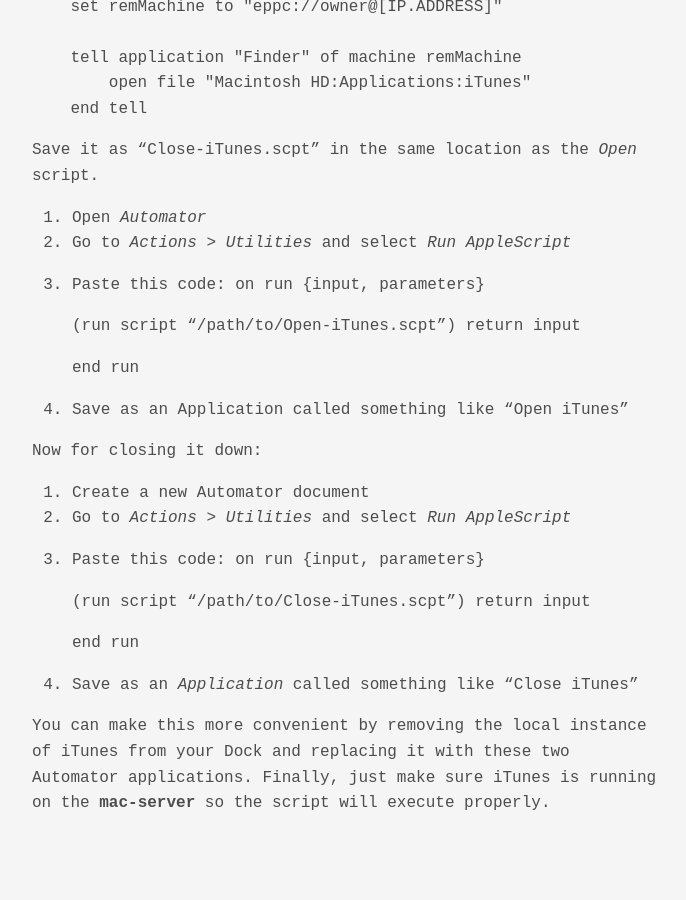
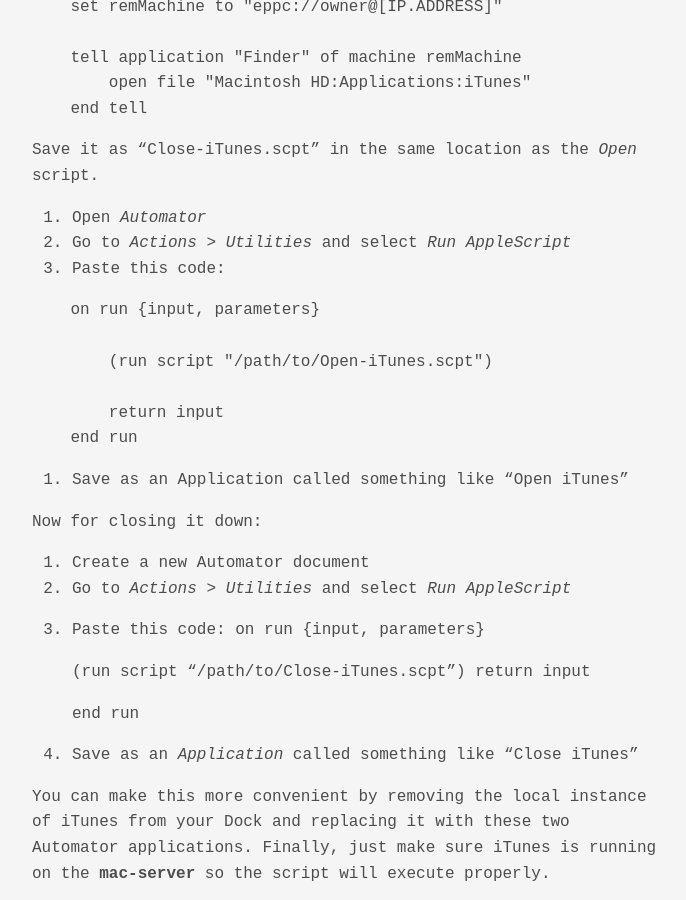
Before and after one commit to paulrbts/blog, a Jekyll site: the page built from _posts/site-news/2017-02-11-itunes-lan-guide.md, in a window 1280 px wide and 900 px high, scrolled down 4655 px. Shown: the whole window, without its empty margins (292-978 px from the left). Built offline with Jekyll 4.4.1, drawn with Linux system fonts in a browser that asks for light colours; some web fonts are replaced; some of the changed text lies outside the part shown.

Commit message:
spacing around code snippets

````diff
--- a/_posts/site-news/2017-02-11-itunes-lan-guide.md
+++ b/_posts/site-news/2017-02-11-itunes-lan-guide.md
@@ -77,7 +77,8 @@
 The problem here, hinted at above, is that only one instance at a time can use that file.
 You can't have iTunes open on the **mac-server** and then open it on another machine, pointing to the same .itl -- this will throw you an error.
 
-So, on the local machine(s)
+So, on the local machine(s):
+
 1. Quit iTunes locally
 2. Mount the remote volume, if it isn't already
 2. Hold *Alt* while opening iTunes
@@ -85,6 +86,7 @@
   * /Volumes/mac-server/Users/owner/Music/iTunes/iTunes Library.itl
 
 This should automatically locate the media but, if it can't, then:
+
 1. Go to iTunes' Preferences and locate the media library:
   * iTunes Preferences > Advanced > iTunes Media folder location
   * /Volumes/mac-server/Users/owner/Music/iTunes/iTunes Media
@@ -93,6 +95,7 @@
 
 1. Open *Applescript Editor*
 2. Insert the following code, editing it to match the IP address of **mac-server**:
+
 ```
     tell application "iTunes" of machine "eppc://[IP.ADDRESS]"
 
@@ -111,6 +114,7 @@
     	activate
     end tell
 ```
+
 3. Compile it to check for errors
     * Click the hammer
 
@@ -119,6 +123,7 @@
 Call it something like "Open-iTunes.scpt".
 
 Here's what you just did:
+
 1. Quit iTunes on the remote machine
 2. Waited 2 seconds (this is optional)
 3. Mounted the media library of the remote machine
@@ -129,6 +134,7 @@
 
 <h5>Reversing the thread</h5>
 Notice the syntax is subtley different in this script:
+
 ```
     tell application "iTunes" to quit
 
@@ -138,17 +144,22 @@
     	open file "Macintosh HD:Applications:iTunes"
     end tell
 ```
+
 Save it as "Close-iTunes.scpt" in the same location as the *Open* script.
 
 1. Open *Automator*
 2. Go to *Actions > Utilities* and select *Run AppleScript*
 3. Paste this code:
+
+```
     on run {input, parameters}
 
     	(run script "/path/to/Open-iTunes.scpt")
 
     	return input
     end run
+```
+
 4. Save as an Application called something like "Open iTunes"
 
 Now for closing it down:
````
